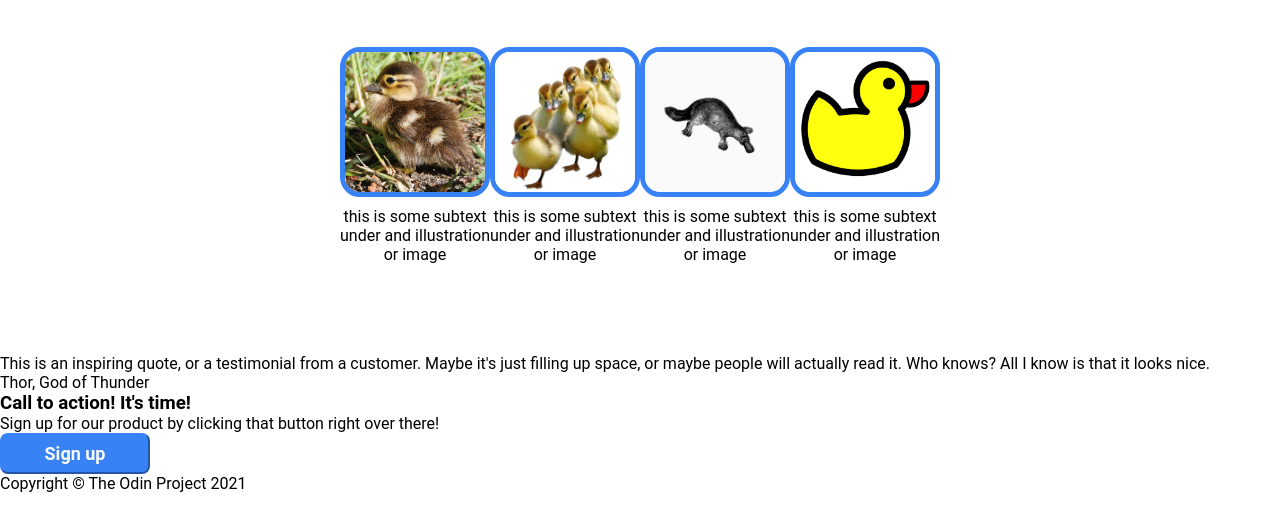
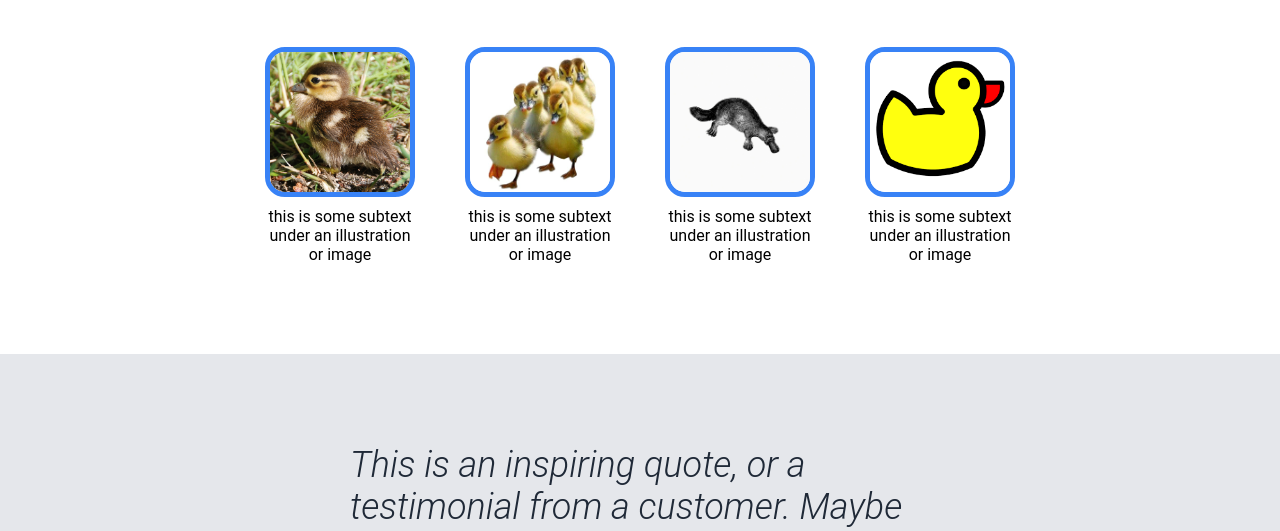
Before and after one commit to grantsg/odin-landing-page, a plain HTML site: page index.html in a window 1280 px wide. Shown: the part 663-1194 px from the top of the page. Before the commit the page ends 1156 px from the top, so only its background shows below. Drawn offline with Linux system fonts and the light colour scheme.

Commit message:
Style body, quote, action and footer

```diff
--- a/index.html
+++ b/index.html
@@ -32,19 +32,19 @@
             <div class="tiles">
                 <div class="tile">
                     <img src="chick.jpg" alt="baby duck">
-                    <p>this is some subtext under and illustration or image</p>
+                    <p>this is some subtext under an illustration or image</p>
                 </div>
                 <div class="tile">
                     <img src="chicks.jpg" alt="group of baby ducks">
-                    <p>this is some subtext under and illustration or image</p>
+                    <p>this is some subtext under an illustration or image</p>
                 </div>
                 <div class="tile">
                     <img src="platypus.jpg" alt="duckbill platypus">
-                    <p>this is some subtext under and illustration or image</p>
+                    <p>this is some subtext under an illustration or image</p>
                 </div>
                 <div class="tile">
                     <img src="rubber-duck.png" alt="clipart of a rubber duck">
-                    <p>this is some subtext under and illustration or image</p>
+                    <p>this is some subtext under an illustration or image</p>
                 </div>
             </div>
         </div>
@@ -53,14 +53,16 @@
                 Maybe it's just filling up space, or maybe people will actually read it.
                 Who knows? All I know is that it looks nice.
             </p>
-            <p class="signautre">
-                Thor, God of Thunder
+            <p class="signature">
+                -Thor, God of Thunder
             </p>
         </div>
         <div class="action-container">
-            <div class="action">
+            <div class="action-left">
                 <h3>Call to action! It's time!</h3>
                 <p class="signup">Sign up for our product by clicking that button right over there!</p>
+            </div>
+            <div class="action-right">
                 <button>Sign up</button>
             </div>
         </div>
--- a/style.css
+++ b/style.css
@@ -3,10 +3,6 @@
     margin: 0;
     padding: 0;
     box-sizing: border-box;
-}
-
-body {
-
 }
 
 .container {
@@ -92,10 +88,9 @@ h1 {
 .body {
     display: flex;
     flex-direction: column;
-    align-items: center;
     justify-content: space-between;
     background-color: #fff;
-    padding: 90px;
+    padding: 90px 225px;
 }
 
 h2 {
@@ -103,13 +98,14 @@ h2 {
     font-weight: extra-bold;
     color: #1f2937;
     margin-bottom: 50px;
+    text-align: center;
 }
 
 .tiles {
     display: flex;
-    padding: 0 250px;
+    flex-wrap: wrap;
     justify-content: center;
-    flex-wrap: wrap;
+    gap: 50px;
 }
 
 .tile {
@@ -124,3 +120,69 @@ h2 {
     border: 5px solid #3882F6;
     margin-bottom: 6px;
 }
+
+.quote-container {
+    display: flex;
+    flex-direction: column;
+    background-color:#E5E7EB;
+    padding: 90px 350px;
+}
+
+.quote {
+    font-size: 36px;
+    font-weight: 300;
+    font-style: italic;
+    color: #1F2937;
+}
+
+.signature {
+    text-align: right;
+    font-weight: 700;
+    font-size: 24px;
+}
+
+.action-container {
+    display: flex;
+    margin: 90px 250px;
+    padding: 50px 100px;
+    gap: 50px;
+    background-color: #3882F6;
+    border-radius: 8px;
+    align-items: center;
+}
+
+h3 {
+    font-size: 24px;
+    font-weight: bold;
+    color: #f9faf8;
+}
+
+.action-left p {
+    font-size: 18px;
+    color: #E5E7EB;
+}
+
+.action-right {
+    margin-left: auto;
+}
+
+.action-right button {
+    background-color: #3882F6;
+    border-radius: 8px;
+    border-color: #f9faf8;
+    border-style: solid;
+    color: #f9faf8;
+    font-size: 18px;
+    font-weight: bold;
+    padding: 8px 16px;
+    width: 150px;
+}
+
+.footer {
+    display: flex;
+    padding: 20px 150px;
+    background-color: #1F2937;
+    align-items: center;
+    justify-content:center;
+    color: #e5e5e5;
+}
```
